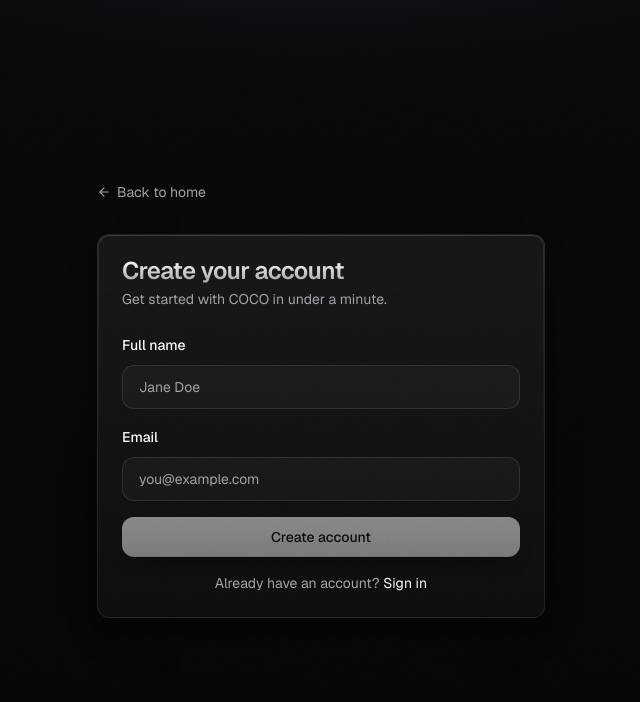
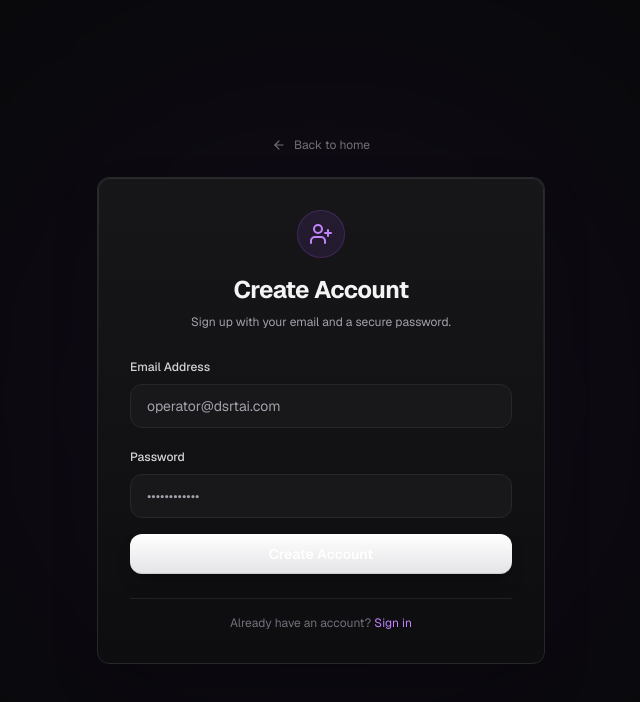
Before and after one commit to dsrt-systems/COCO, a Next.js app in the folder apps/web/: page /sign-up in a window 1280 px wide. Shown: the top 702 px of the page, without its empty margins (319-959 px from the left). Built offline with nearby package versions, Linux system fonts and the light colour scheme; no server answers.

Commit message:
feat(auth): remove magic links, switch to traditional email and password

```diff
--- a/apps/web/src/app/(auth)/sign-up/page.tsx
+++ b/apps/web/src/app/(auth)/sign-up/page.tsx
@@ -1,119 +1,119 @@
 'use client';
 
 import { useState } from 'react';
+import { useRouter } from 'next/navigation';
 import Link from 'next/link';
+import { createBrowserClient } from '@supabase/ssr';
 import { toast } from 'sonner';
-import { Loader2, ArrowLeft, Mail } from 'lucide-react';
-import { createClient } from '@/lib/supabase/client';
+import { Card } from '@/components/ui/card';
 import { Button } from '@/components/ui/button';
 import { Input } from '@/components/ui/input';
 import { Label } from '@/components/ui/label';
-import { Card, CardContent, CardDescription, CardHeader, CardTitle } from '@/components/ui/card';
+import { ArrowLeft, Loader2, UserPlus } from 'lucide-react';
 
 export default function SignUpPage() {
+  const router = useRouter();
   const [email, setEmail] = useState('');
-  const [name, setName] = useState('');
+  const [password, setPassword] = useState('');
   const [loading, setLoading] = useState(false);
-  const [sent, setSent] = useState(false);
+
+  const supabase = createBrowserClient(
+    process.env.NEXT_PUBLIC_SUPABASE_URL!,
+    process.env.NEXT_PUBLIC_SUPABASE_ANON_KEY!
+  );
 
   async function handleSignUp(e: React.FormEvent) {
     e.preventDefault();
+    if (!email || !password) {
+      toast.error('Please enter both email and password');
+      return;
+    }
+    if (password.length < 6) {
+      toast.error('Password must be at least 6 characters long');
+      return;
+    }
+
     setLoading(true);
-    const supabase = createClient();
-    const { error } = await supabase.auth.signInWithOtp({
+
+    try {
+      const { data, error } = await supabase.auth.signUp({
         email,
-      options: {
-        emailRedirectTo: `${window.location.origin}/callback`,
-        data: { display_name: name },
-      },
+        password,
       });
-    setLoading(false);
+
       if (error) {
         toast.error(error.message);
-      return;
+      } else if (data.session) {
+        toast.success('Account created successfully!');
+        router.push('/dashboard');
+      } else {
+        // If "Confirm email" is still on in Supabase, they won't get a session immediately.
+        toast.success('Account created! You can now sign in.');
+        router.push('/sign-in');
       }
-    setSent(true);
-    toast.success('Check your email to complete sign up.');
+    } catch (err: unknown) {
+      toast.error(err instanceof Error ? err.message : 'Sign up failed');
+    } finally {
+      setLoading(false);
+    }
   }
 
   return (
-    <main className="shell-bg noise flex min-h-screen items-center justify-center p-6">
-      <div className="w-full max-w-md">
-        <Link
-          href="/"
-          className="mb-8 inline-flex items-center gap-1.5 text-sm text-muted-foreground transition-colors hover:text-foreground"
-        >
-          <ArrowLeft className="h-3.5 w-3.5" />
-          Back to home
+    <div className="min-h-screen bg-zinc-950 text-zinc-100 flex flex-col justify-center items-center p-4 relative overflow-hidden font-sans">
+      <div className="absolute top-1/2 left-1/2 -translate-x-1/2 -translate-y-1/2 w-[500px] h-[500px] bg-purple-600/10 rounded-full blur-[150px] pointer-events-none" />
+
+      <Link href="/" className="inline-flex items-center gap-2 text-xs text-zinc-500 hover:text-zinc-300 transition-colors mb-6 z-10">
+        <ArrowLeft className="w-3.5 h-3.5" /> Back to home
       </Link>
 
-        <Card>
-          <CardHeader>
-            <CardTitle>Create your account</CardTitle>
-            <CardDescription>
-              {sent
-                ? 'Almost there — check your email.'
-                : 'Get started with COCO in under a minute.'}
-            </CardDescription>
-          </CardHeader>
-          <CardContent>
-            {sent ? (
-              <div className="flex flex-col items-center gap-4 py-6 text-center">
-                <div className="flex h-12 w-12 items-center justify-center rounded-full border border-white/10 bg-white/[0.03]">
-                  <Mail className="h-5 w-5 text-muted-foreground" />
+      <Card className="w-full max-w-md p-8 border-zinc-800 bg-zinc-950/80 backdrop-blur-xl shadow-2xl space-y-6 relative z-10">
+        <div className="space-y-2 text-center">
+          <div className="w-12 h-12 mx-auto bg-purple-500/10 border border-purple-500/20 rounded-full flex items-center justify-center mb-4">
+            <UserPlus className="w-6 h-6 text-purple-400" />
           </div>
-                <div>
-                  <p className="text-sm text-foreground">Confirmation link sent to</p>
-                  <p className="mt-1 text-sm font-medium text-gradient">{email}</p>
+          <h1 className="text-2xl font-bold tracking-tight text-zinc-100">Create Account</h1>
+          <p className="text-xs text-zinc-400">Sign up with your email and a secure password.</p>
         </div>
-              </div>
-            ) : (
+
         <form onSubmit={handleSignUp} className="space-y-4">
-                <div className="space-y-2">
-                  <Label htmlFor="name">Full name</Label>
-                  <Input
-                    id="name"
-                    placeholder="Jane Doe"
-                    required
-                    autoComplete="name"
-                    disabled={loading}
-                    value={name}
-                    onChange={(e) => setName(e.target.value)}
-                  />
-                </div>
-                <div className="space-y-2">
-                  <Label htmlFor="email">Email</Label>
+          <div className="space-y-1.5">
+            <Label htmlFor="email" className="text-xs text-zinc-300">Email Address</Label>
             <Input
               id="email"
               type="email"
-                    placeholder="you@example.com"
-                    required
-                    autoComplete="email"
-                    disabled={loading}
+              placeholder="operator@dsrtai.com"
               value={email}
               onChange={(e) => setEmail(e.target.value)}
+              required
+              className="bg-zinc-900 border-zinc-800 text-zinc-100 focus:border-purple-500/50"
             />
           </div>
-                <Button type="submit" className="w-full btn-glow" disabled={loading || !email || !name}>
-                  {loading ? (
-                    <>
-                      <Loader2 className="animate-spin" /> Creating account…
-                    </>
-                  ) : (
-                    'Create account'
-                  )}
+
+          <div className="space-y-1.5">
+            <Label htmlFor="password" className="text-xs text-zinc-300">Password</Label>
+            <Input
+              id="password"
+              type="password"
+              placeholder="••••••••••••"
+              value={password}
+              onChange={(e) => setPassword(e.target.value)}
+              required
+              minLength={6}
+              className="bg-zinc-900 border-zinc-800 text-zinc-100 focus:border-purple-500/50"
+            />
+          </div>
+
+          <Button type="submit" disabled={loading} className="w-full bg-purple-600 hover:bg-purple-500 text-white font-semibold py-2.5">
+            {loading ? <Loader2 className="w-4 h-4 animate-spin mr-2" /> : null}
+            Create Account
           </Button>
         </form>
-            )}
-            <p className="mt-4 text-center text-sm text-muted-foreground">
+
+        <div className="pt-4 border-t border-zinc-800/80 text-center text-xs text-zinc-500">
           Already have an account?{' '}
-              <Link href="/sign-in" className="text-foreground underline-offset-4 hover:underline">
-                Sign in
-              </Link>
-            </p>
-          </CardContent>
+          <Link href="/sign-in" className="text-purple-400 hover:underline">Sign in</Link>
+        </div>
       </Card>
     </div>
-    </main>
   );
 }
```
Also changed, not shown: apps/web/src/app/(auth)/sign-in/page.tsx (+13 -81 lines). Lines whose indentation alone changed are shown as unchanged.
